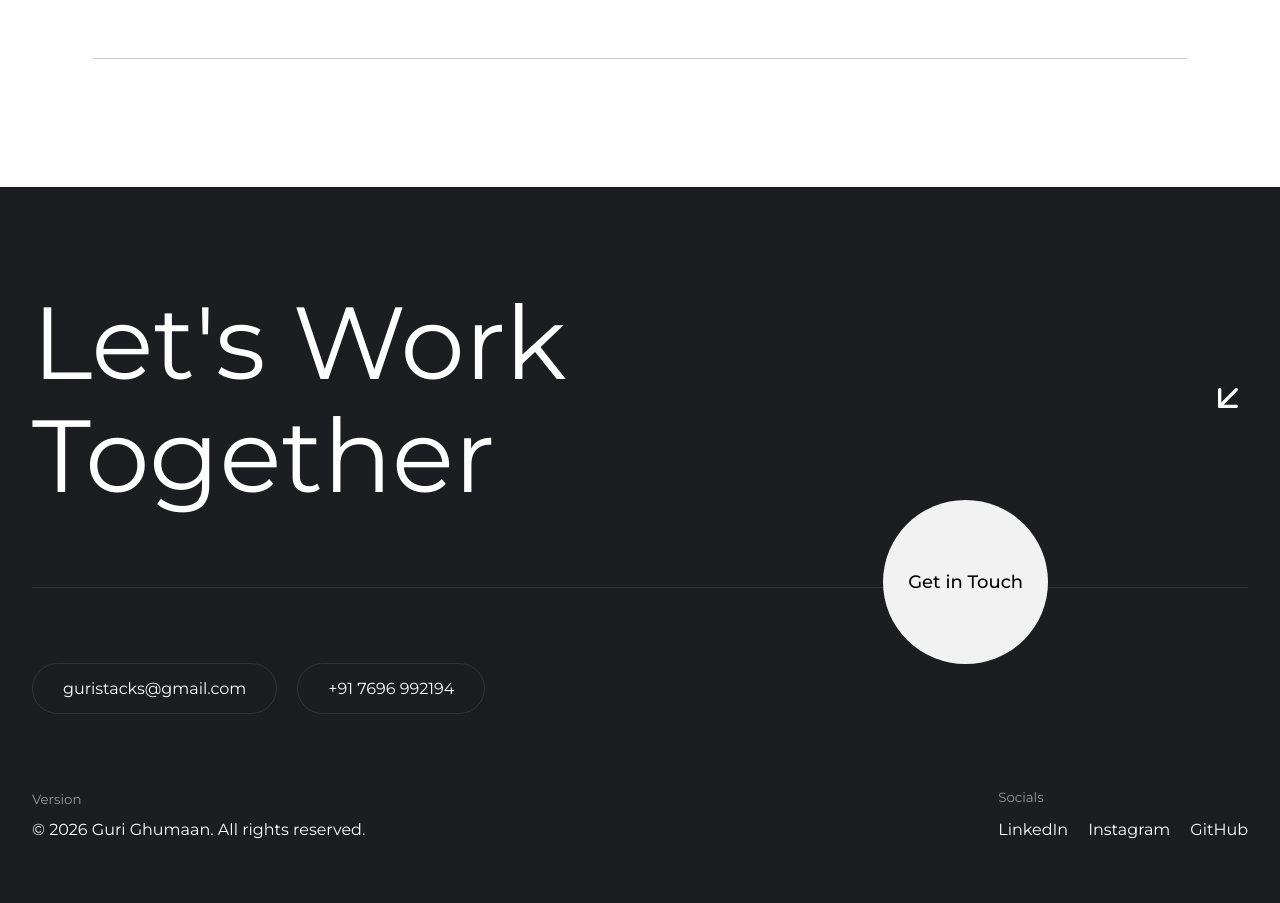
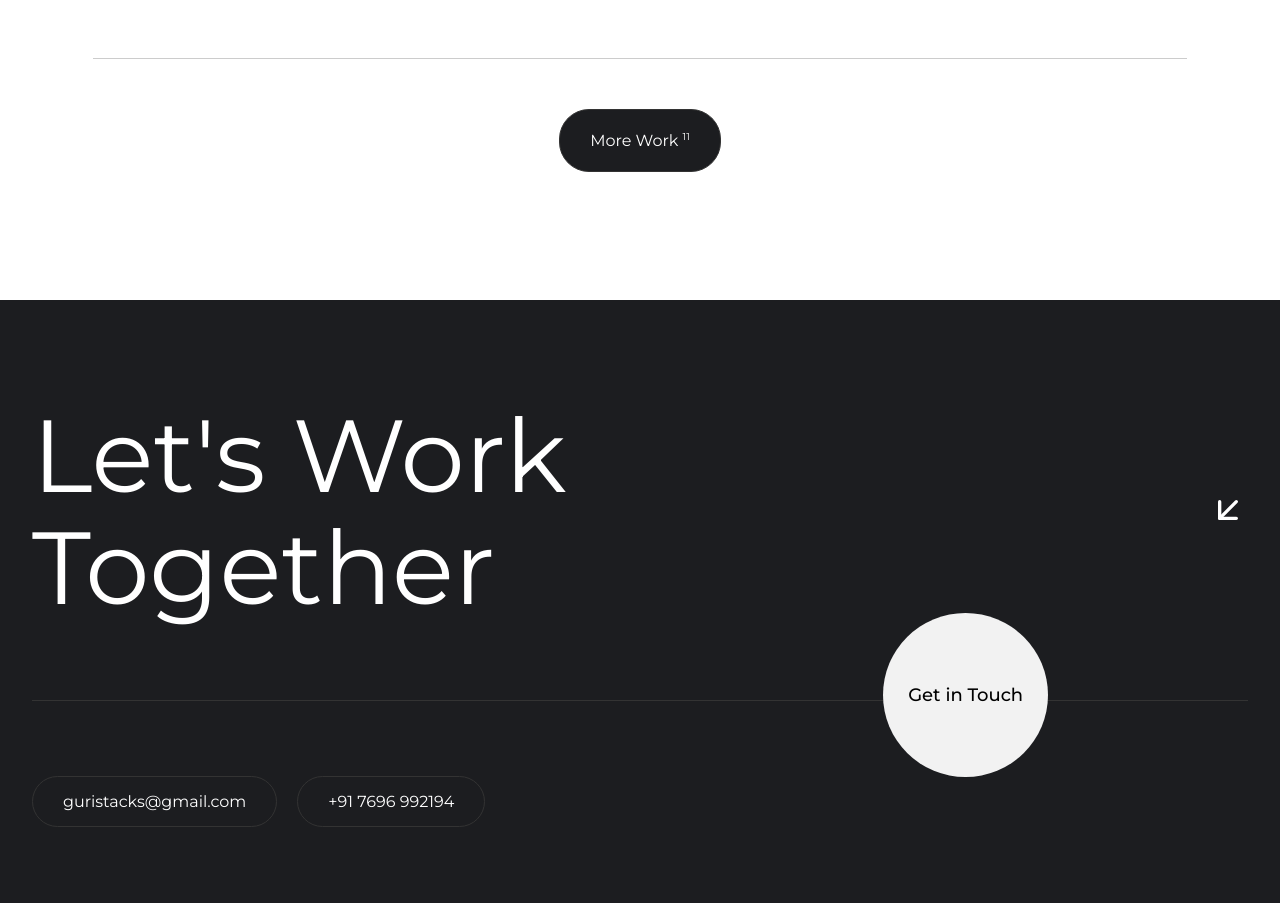
Before and after one commit to prateek15000/vyxis-ai-protfolio, a React (Vite) app: page / in a window 1280 px wide. Shown: the part 1628-2531 px from the top of the page. Before the commit the page ends 2482 px from the top, so only its background shows below. Built offline with nearby package versions, Linux system fonts and the light colour scheme.

Commit message:
Add "More Work" button and enhance button styles in WorkPreview component

```diff
--- a/src/Components/Work-Section/WorkPrev.jsx
+++ b/src/Components/Work-Section/WorkPrev.jsx
@@ -117,6 +117,12 @@ export default function WorkPreview() {
                         ))}
                     </div>
 
+                    <div className="workCta flex ac jc">
+                        <button className="fancy-btn">
+                            More Work <sup>11</sup>
+                        </button>
+                    </div>
+
                     {/* Hover Preview */}
                     <div className="image-preview" ref={imageWrapperRef}>
                         <div className="preview-track">
--- a/src/Components/Work-Section/work.css
+++ b/src/Components/Work-Section/work.css
@@ -1,6 +1,7 @@
 .work-preview {
   background: #fff;
   padding: 8rem 4rem;
+  height: fit-content;
 }
 
 .work-container {
@@ -93,9 +94,61 @@
   display: none;
 }
 
-/* ==========================
-   TABLET
-========================== */
+.workCta {
+  margin-top: 50px;
+}
+
+.fancy-btn {
+  position: relative;
+  padding: 20px 30px;
+  background: #1c1d20;
+  color: #ffffff;
+  border: 1px solid #333 !important;
+  overflow: hidden;
+  z-index: 1;
+}
+sup {
+  font-size: 10px;
+}
+
+.fancy-btn::before {
+  content: "";
+  position: absolute;
+  inset: 0;
+  background: var(--btnBg);
+  transform: scaleY(0);
+  transform-origin: bottom;
+  transition: transform 0.4s ease;
+  z-index: -1;
+}
+
+.fancy-btn:hover::before {
+  transform: scaleY(1);
+}
+
+.fancy-btn:hover {
+  color: #000000;
+  animation: shake 0.4s ease;
+  transform: scale(1);
+}
+
+@keyframes shake {
+  0% {
+    transform: rotate(0deg);
+  }
+  25% {
+    transform: rotate(-2deg);
+  }
+  50% {
+    transform: rotate(2deg);
+  }
+  75% {
+    transform: rotate(-2deg);
+  }
+  100% {
+    transform: rotate(0deg);
+  }
+}
 
 @media (max-width: 1024px) {
   .desktop-projects {
@@ -141,10 +194,6 @@
   }
 }
 
-/* ==========================
-   MOBILE
-========================== */
-
 @media (max-width: 768px) {
   .mobile-projects {
     grid-template-columns: 1fr;
@@ -158,6 +207,11 @@
   .mobile-card p {
     font-size: 0.9rem;
   }
+
+  .mobile-projects:hover .mobile-card img {
+    transform: scale(1);
+    opacity: 1;
+  }
 }
 
 @media (max-width: 480px) {
```
